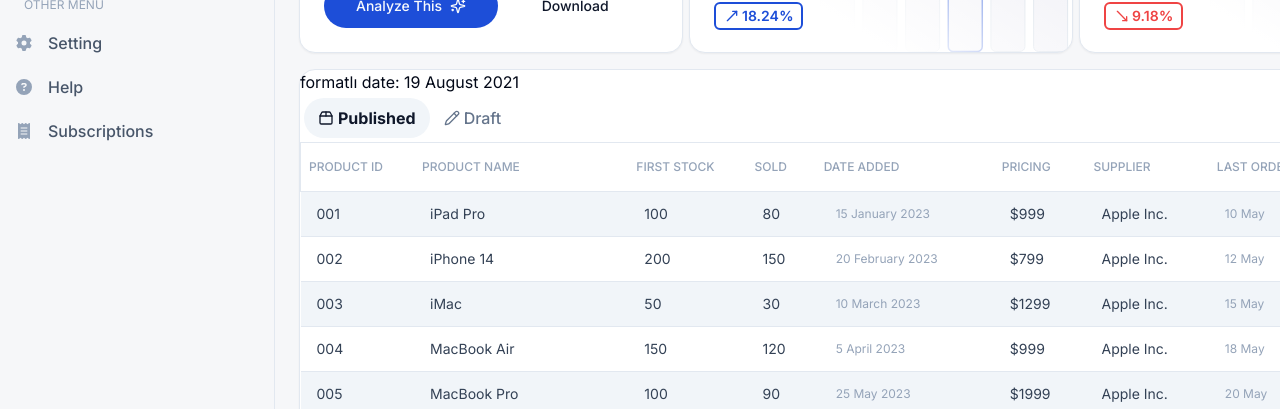
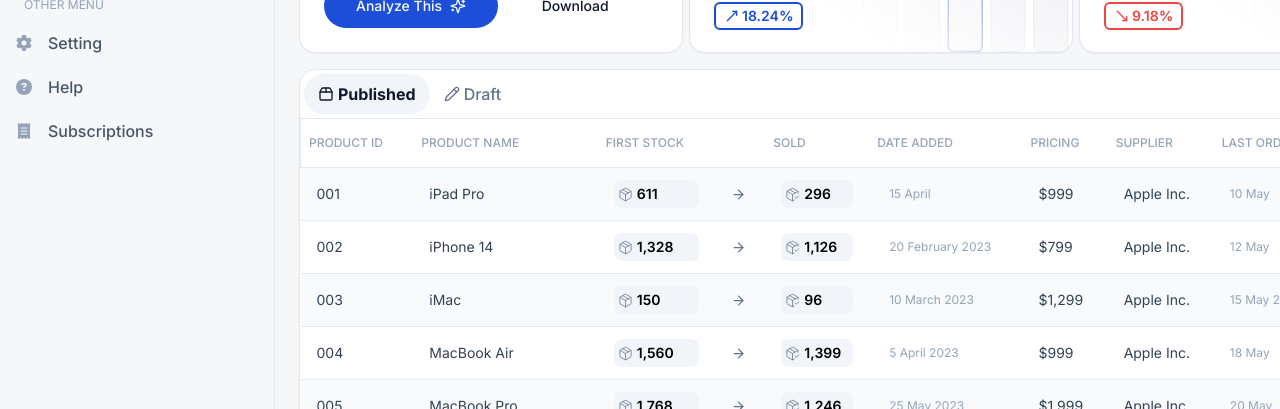
Before and after one commit to iyiolacak/ims, a Next.js app: page /dashboard in a window 1280 px wide. Shown: the part 391-800 px from the top of the page. Built offline with nearby package versions, Linux system fonts and the light colour scheme; no server answers.

Commit message:
- deleted SalesCard since project now has a DynamicCard.tsx

```diff
--- a/src/app/(dashboard)/dashboard/components/TablePublished.tsx
+++ b/src/app/(dashboard)/dashboard/components/DynamicTable.tsx
@@ -6,6 +6,7 @@
   getPaginationRowModel,
   useReactTable,
 } from "@tanstack/react-table";
+import { ArrowBigDown, ArrowDown } from "lucide-react";
 
 const DynamicTable = ({ columns, data }) => {
   const tableInstance = useReactTable({
@@ -16,17 +17,22 @@
   });
 
   return (
-    <div className="">
-      <table className="min-w-full bg-white ">
+    <div className="w-full">
+      <table className="w-full bg-white">
         <thead className="">
           {tableInstance.getHeaderGroups().map((headerGroup) => (
-            <tr key={headerGroup.id} className="border">
+            <tr key={headerGroup.id} className="border ">
               {headerGroup.headers.map((header) => (
-                <th key={header.id} className="py-4 px-2 border-b font-medium text-left text-xs uppercase text-slate-400">
+                <th key={header.id} className="group items-center py-4 px-2 border-b text-left text-xs uppercase text-slate-400 cursor-pointer hover:bg-slate-50 hover:text-slate-700 font-medium  rounded-2xl " onClick={() => {}}>
+                  <div className="w-full flex flex-row items-center">
                   {flexRender(
                     header.column.columnDef.header,
                     header.getContext()
                   )}
+                  <div className="">
+                    <ArrowDown size={14} className="flex justify-end items-end text-white group-hover:text-slate-400 transition-colors"/>
+                  </div>
+                  </div>
                 </th>
               ))}
             </tr>
@@ -34,7 +40,7 @@
         </thead>
         <tbody>
           {tableInstance.getRowModel().rows.map((row) => (
-            <tr key={row.id} className="text-sm odd:bg-slate-100 even:bg-white text-slate-700">
+            <tr key={row.id} className="min-w-full text-sm font-normal odd:bg-slate-50 even:bg-white text-slate-700">
               {row.getVisibleCells().map((cell) => (
                 <td key={cell.id} className="px-4 py-3 border-b">
                   {flexRender(cell.column.columnDef.cell, cell.getContext())}
--- a/src/app/(dashboard)/dashboard/components/Sidebar.tsx
+++ b/src/app/(dashboard)/dashboard/components/Sidebar.tsx
@@ -73,7 +73,7 @@
   }, []);
 
   return (
-    <div className={`hidden md:block min-w-[275px] min-h-full bg-background border-r overflow-hidden relative ${className}`}>
+    <div className={`hidden md:block sticky top-0 min-w-[275px] min-h-full bg-background border-r overflow-hidden ${className}`}>
       <div>
         <div className="p-3 mt-2">
           <UserMenuButton />
--- a/src/app/(dashboard)/dashboard/components/TableComponent.tsx
+++ b/src/app/(dashboard)/dashboard/components/TableComponent.tsx
@@ -1,17 +1,11 @@
 "use client";
 import { Button } from "@/components/ui/button";
 import React, { useState } from "react";
-import DynamicTable from "./TablePublished";
-import TableDraft from "./TableDraft";
+import DynamicTable from "./DynamicTable";
 import clsx from "clsx";
 import {
-  List,
-  ListChecks,
-  ListXIcon,
   Package2Icon,
-  PackageOpen,
   Pencil,
-  PencilLine,
 } from "lucide-react";
 import { publishedData, publishedColumns, draftData } from "./tableData";
 export function formatProductDate(dateStr: string) {
@@ -29,13 +23,12 @@
     formattedDate = `${day} ${month}`;
   } else {
     formattedDate = `${day} ${month} ${year}`;
-    } return formattedDate;
   }
-interface Data {
-
+  return formattedDate;
 }
+interface Data {}
 interface DynamicTableProps {
-    data: Data[]
+  data: Data[];
 }
 const TableComponent = () => {
   const [isPublished, setIsPublished] = useState("published");
@@ -48,9 +41,6 @@
 
   return (
     <div className="bg-white border rounded-2xl my-4 shadow-sm pb-4">
-        <p>
-            formatlı date: {formatProductDate("2021-08-19")}
-        </p>
       <div className="flex items-center p-1 *:rounded-full">
         <Button
           className={clsx(
@@ -83,7 +73,7 @@
           Draft
         </Button>
       </div>
-      <div className="transition-all">
+      <div className="flex items-center justify-center transition-all">
         <DynamicTable columns={columns} data={data} />
       </div>
     </div>
--- a/src/app/(dashboard)/dashboard/components/tableData.js
+++ b/src/app/(dashboard)/dashboard/components/tableData.js
@@ -1,7 +1,12 @@
 // tableData.js
 
+import {
+  ArrowRight,
+  Package,
+  PackageCheck,
+  Star,
+} from "lucide-react";
 import { formatProductDate } from "./TableComponent";
-
 
 export const publishedColumns = [
   {
@@ -17,23 +22,51 @@
   {
     accessorKey: "firstStock",
     header: "First Stock",
-    cell: ({ getValue }) => getValue(),
+    cell: ({ getValue }) => (
+      <div className="flex flex-row items-center text-center p-1 bg-slate-100 rounded-lg font-semibold text-black w-min">
+        <Package
+          size={15}
+          className="mr-1 text-slate-500 font-normal"
+          strokeWidth={1.25}
+        />
+        {getValue().toLocaleString()}
+      </div>
+    ),
+  },
+  {
+    accessorKey: "arrow",
+    header: "",
+    cell: () => <ArrowRight size={15} className="text-slate-500"/>
   },
   {
     accessorKey: "sold",
     header: "Sold",
-    cell: ({ getValue }) => getValue(),
+    cell: ({ getValue }) => (
+      <div className="flex flex-row items-center p-1 bg-slate-100 rounded-lg font-semibold text-black w-min">
+        <PackageCheck
+          size={15}
+          className="mr-1 text-slate-500 font-normal"
+          strokeWidth={1.25}
+        />
+        {getValue().toLocaleString()}
+      </div>
+    ),
   },
   {
     accessorKey: "dateAdded",
     header: "Date Added",
-    cell: ({ getValue }) => <div className="text-xs px-1 text-slate-400 hover:text-slate-700 hover:p-10">{formatProductDate(getValue())}</div>,
+    cell: ({ getValue }) => (
+      <div className="text-xs px-1 text-slate-400 hover:text-slate-700 hover:p-10">
+        {formatProductDate(getValue())}
+      </div>
+    ),
   },
   {
     accessorKey: "pricing",
     header: "Pricing",
-    cell: ({ getValue }) => getValue(),
+    cell: ({ getValue }) => (<div><span className="">$</span>{getValue().toLocaleString()}</div>)
   },
+
   {
     accessorKey: "supplier",
     header: "Supplier",
@@ -42,12 +75,16 @@
   {
     accessorKey: "lastOrderedDate",
     header: "Last Ordered Date",
-    cell: ({ getValue }) => <div className="text-xs text-slate-400 hover:text-slate-700">{formatProductDate(getValue())}</div>,
+    cell: ({ getValue }) => (
+      <div className="text-xs text-slate-400 hover:text-slate-700">
+        {formatProductDate(getValue())}
+      </div>
+    ),
   },
   {
     accessorKey: "rating",
     header: "Rating",
-    cell: ({ getValue }) => (getValue() ? getValue() : "N/A"),
+    cell: ({ getValue }) => (getValue() ? (<div className="flex flex-row items-center font-semibold"><Star size={16} />{getValue()}</div>) : "N/A"),
   },
 ];
 
@@ -55,10 +92,10 @@
   {
     productId: "001",
     productName: "iPad Pro",
-    firstStock: 100,
-    sold: 80,
-    dateAdded: "2023-01-15",
-    pricing: "$999",
+    firstStock: 611,
+    sold: 296,
+    dateAdded: "2024-04-15",
+    pricing: 999,
     supplier: "Apple Inc.",
     lastOrderedDate: "2024-05-10",
     rating: 4.5,
@@ -66,10 +103,10 @@
   {
     productId: "002",
     productName: "iPhone 14",
-    firstStock: 200,
-    sold: 150,
+    firstStock: 1328,
+    sold: 1126,
     dateAdded: "2023-02-20",
-    pricing: "$799",
+    pricing: 799,
     supplier: "Apple Inc.",
     lastOrderedDate: "2024-05-12",
     rating: 4.7,
@@ -77,21 +114,21 @@
   {
     productId: "003",
     productName: "iMac",
-    firstStock: 50,
-    sold: 30,
+    firstStock: 150,
+    sold: 96,
     dateAdded: "2023-03-10",
-    pricing: "$1299",
+    pricing: 1299,
     supplier: "Apple Inc.",
-    lastOrderedDate: "2024-05-15",
+    lastOrderedDate: "2023-05-15",
     rating: 4.8,
   },
   {
     productId: "004",
     productName: "MacBook Air",
-    firstStock: 150,
-    sold: 120,
+    firstStock: 1560,
+    sold: 1399,
     dateAdded: "2023-04-05",
-    pricing: "$999",
+    pricing: 999,
     supplier: "Apple Inc.",
     lastOrderedDate: "2024-05-18",
     rating: 4.6,
@@ -99,10 +136,10 @@
   {
     productId: "005",
     productName: "MacBook Pro",
-    firstStock: 100,
-    sold: 90,
+    firstStock: 1768,
+    sold: 1246,
     dateAdded: "2023-05-25",
-    pricing: "$1999",
+    pricing: 1999,
     supplier: "Apple Inc.",
     lastOrderedDate: "2024-05-20",
     rating: 4.9,
@@ -110,10 +147,10 @@
   {
     productId: "006",
     productName: "iPad Air M2",
-    firstStock: 100,
-    sold: 80,
+    firstStock: 610,
+    sold: 81,
     dateAdded: "2023-01-15",
-    pricing: "$799",
+    pricing: 799,
     supplier: "Apple Inc.",
     lastOrderedDate: "2024-05-10",
     rating: 4.5,
@@ -121,10 +158,10 @@
   {
     productId: "007",
     productName: "iPhone 13 Mini",
-    firstStock: 200,
-    sold: 150,
+    firstStock: 764,
+    sold: 643,
     dateAdded: "2023-02-20",
-    pricing: "$699",
+    pricing: 699,
     supplier: "Apple Inc.",
     lastOrderedDate: "2024-05-12",
     rating: 4.7,
@@ -133,9 +170,9 @@
     productId: "008",
     productName: 'iMac 24" M3',
     firstStock: 50,
-    sold: 30,
+    sold: 34,
     dateAdded: "2023-03-10",
-    pricing: "$1499",
+    pricing: 1499,
     supplier: "Apple Inc.",
     lastOrderedDate: "2024-05-15",
     rating: 4.8,
@@ -146,7 +183,7 @@
     firstStock: 150,
     sold: 120,
     dateAdded: "2023-04-05",
-    pricing: "$899",
+    pricing: 899,
     supplier: "Apple Inc.",
     lastOrderedDate: "2024-05-18",
     rating: 4.6,
@@ -154,10 +191,10 @@
   {
     productId: "010",
     productName: 'MacBook Pro 13" M4',
-    firstStock: 100,
-    sold: 90,
-    dateAdded: "2023-05-25",
-    pricing: "$1999",
+    firstStock: 1100,
+    sold: 394,
+    dateAdded: "2024-02-25",
+    pricing: 1999,
     supplier: "Apple Inc.",
     lastOrderedDate: "2024-05-20",
     rating: 4.9,
@@ -170,7 +207,7 @@
     firstStock: 100,
     sold: 90,
     dateAdded: "2023-05-25",
-    pricing: "$1999",
+    pricing: 1999,
     supplier: "Apple Inc.",
     lastOrderedDate: "2024-05-20",
     rating: 4.9,
--- a/src/app/(dashboard)/dashboard/page.tsx
+++ b/src/app/(dashboard)/dashboard/page.tsx
@@ -1,13 +1,8 @@
 import React from "react";
-import IngredientForm from "./components/addIngredientForm";
 import WelcomeSection from "./components/WelcomeSection";
 import Card from "./components/Card";
-import DynamicTable from "./components/TablePublished";
-import Card2 from "./components/DynamicCard";
-import RevenueCard from "./components/DynamicCard";
 import DynamicCard from "./components/DynamicCard";
 import AddProductButton from "./components/AddProductButton";
-import { Button } from "@/components/ui/button";
 import TableComponent from "./components/TableComponent";
 
 const revenueData = [
@@ -37,8 +32,8 @@
     <div className="">
       <div>
         <div className="flex flex-row justify-between">
-        <WelcomeSection />
-        <AddProductButton className="mt-3"/>
+          <WelcomeSection />
+          <AddProductButton className="mt-3" />
         </div>
         <div className="flex gap-1.5 *:shadow-sm">
           <Card
@@ -62,12 +57,11 @@
             tags={salesData}
             growthPositive={false}
             percentageChange={9.18}
-
           />
         </div>
-        <TableComponent/>
-        </div>
+        <TableComponent />
       </div>
+    </div>
   );
 };
 
```
Also changed, not shown: src/app/(dashboard)/dashboard/components/SalesCard.tsx (deleted, +0 -41 lines). Lines whose indentation alone changed are shown as unchanged.
